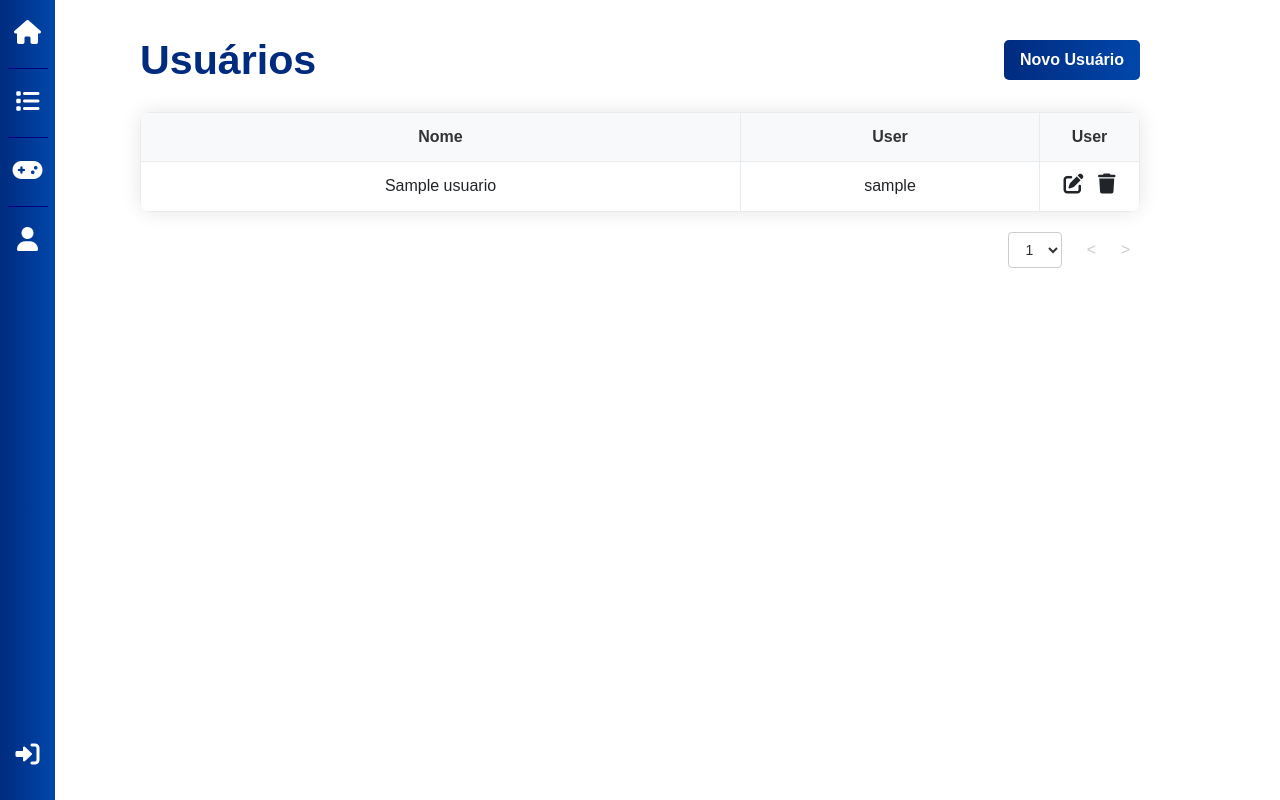
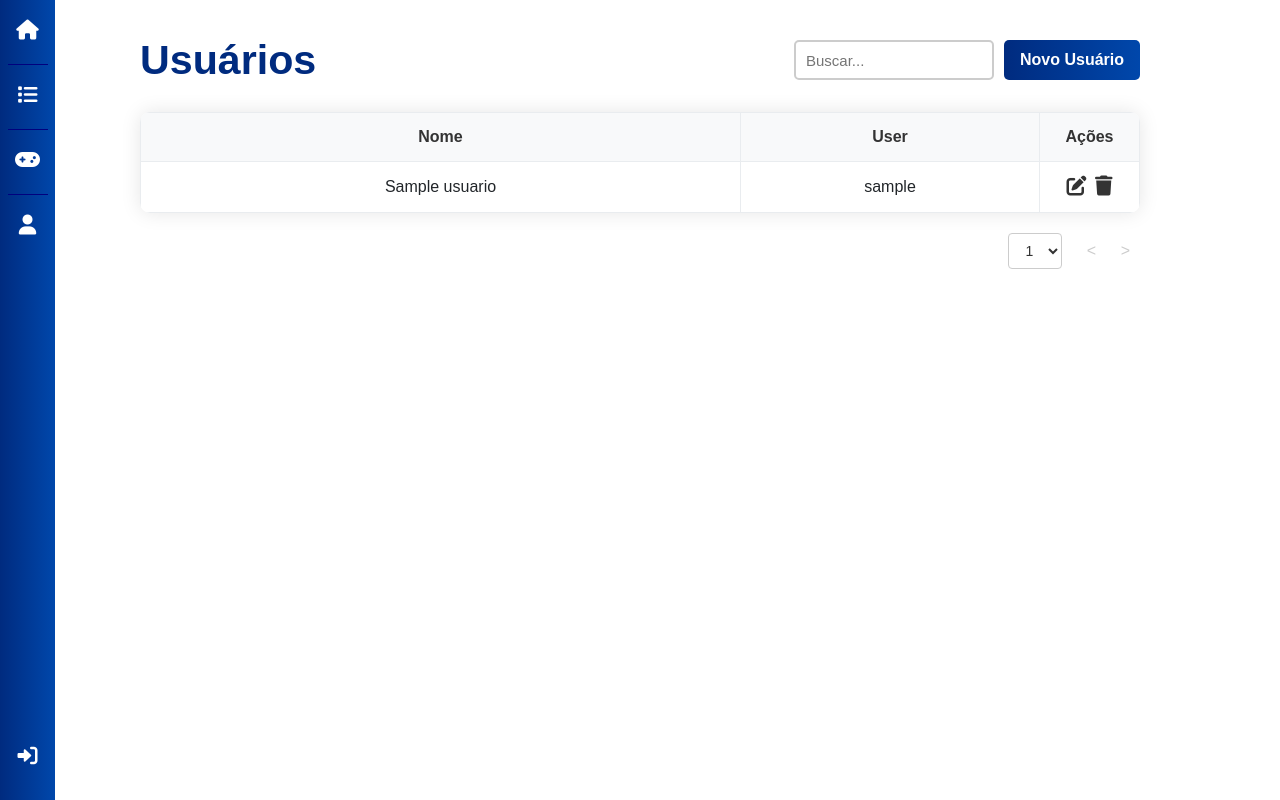
Before and after one commit to diegombtavares/python-flask, a Flask app: page /user in a window 1280 px wide. Run offline with Flask 3, Linux system fonts and the light colour scheme; the visitor is signed in with stand-in values (Sample User, id 1); tables that the repository leaves empty hold one stand-in row (values such as "Sample post"); some libraries are stand-ins or nearby versions.

Commit message:
config users

```diff
--- a/app/config.py
+++ b/app/config.py
@@ -7,7 +7,7 @@ SQLALCHEMY_DATABASE_URI = '{SGBD}://{usuario}:{senha}@{servidor}/{database}'.for
     usuario = 'root',
     senha = 'user',
     servidor = 'localhost',
-    database = 'jogoteca'
+    database = 'devops_culture'
 )
 
 UPLOAD_PATH = os.path.dirname(os.path.abspath(__file__)) + '/uploads'
--- a/app/helpers/modules.py
+++ b/app/helpers/modules.py
@@ -10,9 +10,11 @@ class FormularioJogo(FlaskForm):
     salvar = SubmitField('Salvar')
 
 class FormularioUsuario(FlaskForm):
+    nome = StringField('Nome', [validators.DataRequired(), validators.Length(min=1, max=50)])
     nickname = StringField('Nickname',[validators.DataRequired(), validators.Length(min=1, max=8)])
     senha = PasswordField('Senha', [validators.DataRequired(), validators.Length(min=1, max=100)])
     login = SubmitField('Entrar')
+    salvar = SubmitField('Salvar')
 
 def recupera_imagem(id):
     for nome_arquivo in os.listdir(app.config['UPLOAD_PATH']):
--- a/app/static/css/app.css
+++ b/app/static/css/app.css
@@ -14,6 +14,7 @@ body {
     transition: background-color 0.3s ease;
     margin-top: 10px;
     font-weight: 700;
+
 }
 
 
@@ -126,7 +127,7 @@ td {
 
 .icon-list li i {
     color: white;
-    font-size: 24px;
+    font-size: 20px;
 }
 
 .bottom-icon {
@@ -157,6 +158,7 @@ td {
     border-radius: 10px;
     overflow: hidden;
     box-shadow: 0 0 20px rgba(0, 0, 0, 0.1);
+    align-items: center;
 }
 
 .table-container th {
@@ -230,3 +232,32 @@ td {
     background-color: #fff;
     box-shadow: 0 0 0 2px #007bff;
 }
+
+.actions{
+    color: #333;
+    margin: 2px;
+}
+
+.actions:hover {
+    color: #80878f;
+}
+
+#search-input {
+    width: 200px;
+    height: 40px;
+    padding: 10px;
+    margin-top: 10px;
+    border: 2px solid #ccc;
+    border-radius: 5px;
+    font-size: 15px;
+    background-color: #fff;
+    transition: border-color 0.3s ease;
+    align-items: center;
+    margin-right: 10px;
+}
+
+#search-input:hover,
+#search-input:focus {
+    border-color: #007bff;
+    outline: none;
+}
--- a/app/templates/login.html
+++ b/app/templates/login.html
@@ -31,7 +31,7 @@
 
         <form method="POST" action="{{ url_for('autenticar') }}">
             <h1 class="titleform" style="text-align: center; font-family: 'Arial', sans-serif; font-size: 28px; color: #333; letter-spacing: 1px;"><strong>Devops Culture</strong></h1>
-            <input type="hidden" name="proxima" value="{{ proxima or url_for('index') }}">
+            <input type="hidden" name="proxima" value="{{ proxima or url_for('user') }}">
             {{ form.csrf_token() }}
             <div class="form-group input-with-icon">
                 <i class="fas fa-user"></i>
--- a/app/templates/usuarios.html
+++ b/app/templates/user/usuarios.html
@@ -4,6 +4,7 @@
 <div class="navbar-pages">
     <span class="title">{{ titulo }}</span>
     <a class="btn btn-primary" href="{{ url_for('novo') }}" style="float: right;">Novo Usuário</a>
+    <input type="text" id="search-input" placeholder="Buscar..." style="float: right;">
 </div>
 
 <table class="table-container">
@@ -11,7 +12,7 @@
         <tr>
             <th style="text-align: center; vertical-align: middle;">Nome</th>
             <th style="text-align: center; vertical-align: middle;">User</th>
-            <th style="text-align: center; vertical-align: middle;">User</th>
+            <th style="text-align: center; vertical-align: middle;">Ações</th>
         </tr>
     </thead>
     <tbody>
@@ -20,8 +21,8 @@
             <td style="text-align: center; vertical-align: middle;">{{ usuario.nome }}</td>
             <td style="text-align: center; vertical-align: middle;">{{ usuario.nickname }}</td>
             <td style="text-align: center; vertical-align: middle; width: 100px; height: 50px;">
-                <i class="fa-solid fa-pen-to-square" style="font-size: 20px; margin-right: 10px;"></i>
-                <i class="fa-solid fa-trash" style="font-size: 20px;"></i>
+                <a class="fa-solid fa-pen-to-square actions" style="font-size: 20px; text-decoration: none;" href="{{ url_for('editar_user', id=usuario.id) }}"></a>
+                <a class="fa-solid fa-trash actions" style="font-size: 20px; text-decoration: none;" href="{{ url_for('deletar_user', id=usuario.id) }}"></a>
             </td>
         </tr>
         {% endfor %}
@@ -52,5 +53,14 @@
             <span class="pagination-arrow disabled">&gt;</span>
         {% endif %}
     </div>
-
+    <script>
+        document.getElementById('search-input').addEventListener('keypress', function(event) {
+            if (event.key === 'Enter') {
+                var searchQuery = this.value.trim();
+                var currentUrl = new URL(window.location.href);
+                currentUrl.searchParams.set('q', searchQuery);
+                window.location.href = currentUrl.href;
+            }
+        });
+    </script>
 {% endblock %}
--- a/app/view/views_user.py
+++ b/app/view/views_user.py
@@ -1,7 +1,5 @@
-from main import app
+from main import app, db
 from flask import render_template, request, redirect, session, flash, url_for
-from helpers.modules import recupera_imagem, deleta_arquivo, FormularioJogo
-from models import Jogos
 from models import Usuarios
 from helpers.modules import FormularioUsuario
 from flask_bcrypt import check_password_hash
@@ -40,9 +38,64 @@ def user():
         return redirect(url_for('login', proxima=url_for('user')))
 
     page = request.args.get('page', 1, type=int)
+    search_query = request.args.get('q', '')
 
     por_pagina = 10
 
-    lista = Usuarios.query.order_by(Usuarios.id).paginate(page=page, per_page=por_pagina)
+    if search_query:
+        lista = Usuarios.query.filter((Usuarios.nome.ilike(f"%{search_query}%")) | (Usuarios.nickname.ilike(f"%{search_query}%"))) \
+                              .order_by(Usuarios.id) \
+                              .paginate(page=page, per_page=por_pagina)
+    else:
+        lista = Usuarios.query.order_by(Usuarios.id).paginate(page=page, per_page=por_pagina)
 
-    return render_template('usuarios.html', titulo='Usuários', usuarios=lista)
+    return render_template('user/usuarios.html', titulo='Usuários', usuarios=lista)
+
+@app.route('/deletar-user/<int:id>')
+def deletar_user(id):
+    if 'usuario_logado' not in session or session['usuario_logado'] == None:
+        return redirect(url_for('login'))
+
+    Usuarios.query.filter_by(id=id).delete()
+    db.session.commit()
+    flash('Usuário deletado com sucesso')
+
+    previous_page = request.referrer
+    if previous_page:
+        return redirect(previous_page)
+    else:
+        return redirect(url_for('index'))
+
+@app.route('/editar-user/<int:id>')
+def editar_user(id):
+    if 'usuario_logado' not in session or session['usuario_logado'] == None:
+        return redirect(url_for('login', proxima=url_for('editar-user')))
+
+    usuario = Usuarios.query.filter_by(id=id). first()
+    form = FormularioUsuario()
+    form.nickname.data = usuario.nickname
+    form.nome.data = usuario.nome
+    return render_template('user/editar-user.html', titulo='Editando Usuário', id=id, form=form)
+
+@app.route('/atualizar-user', methods=['POST',])
+def atualizar_user():
+    usuario_id = request.form.get('id')
+    usuario = Usuarios.query.get(usuario_id)
+
+    if usuario is None:
+
+        flash('Usuário não encontrado.', 'error')
+        return redirect(url_for('user'))
+
+    form = FormularioUsuario(obj=usuario)
+
+    if form.validate_on_submit():
+        form.populate_obj(usuario)
+
+        db.session.commit()
+
+        flash('Usuário atualizado com sucesso.', 'success')
+        return redirect(url_for('user'))
+
+    flash('Erro ao atualizar o usuário. Por favor, corrija os erros no formulário.', 'error')
+    return render_template('user/editar-user.html', titulo='Editando Usuário', id=usuario_id, form=form)
```
Also changed, not shown: app/database/create_database.py (+7 -7 lines), app/templates/user/editar-user.html (added, +21 -0 lines).
